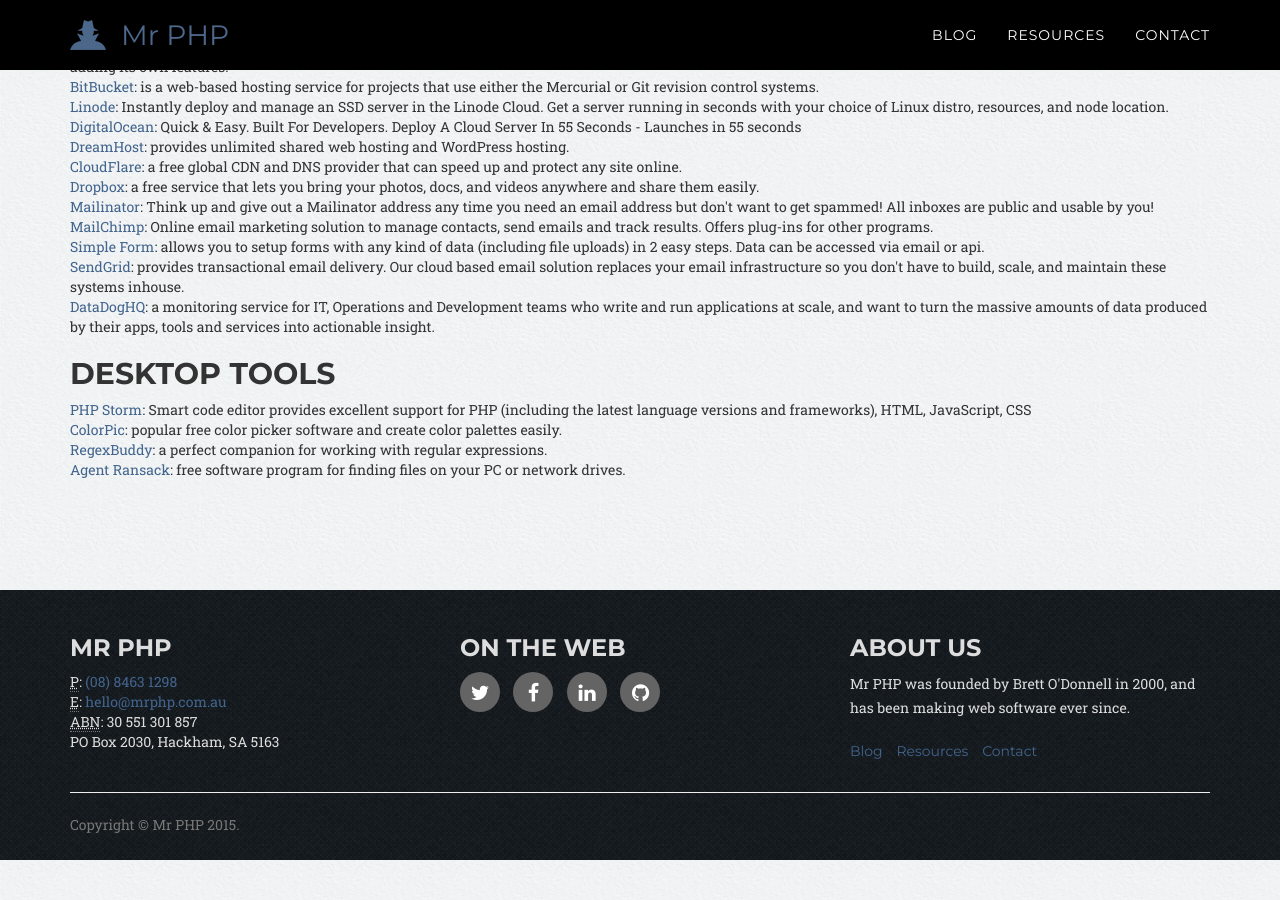
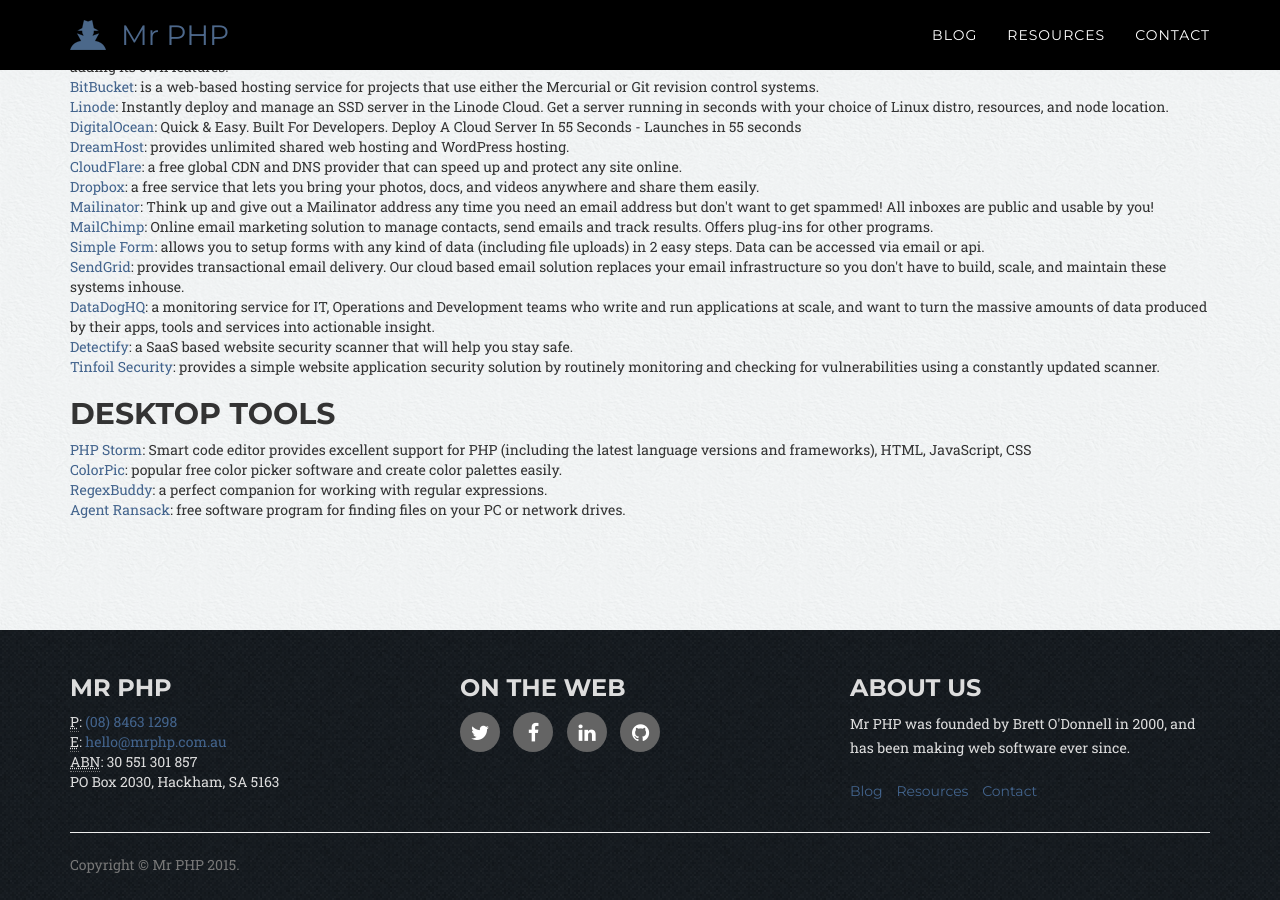
Before and after one commit to mr-php/mr-php.github.io, a Jekyll site: the page built from resources.html, in a window 1280 px wide and 900 px high, scrolled down 1399 px. Built offline with Jekyll 4.4.1, drawn with Linux system fonts in a browser that asks for light colours; nearby versions of some CDN libraries; some web fonts are replaced; Markdown is read by kramdown in place of the engine named in the settings; before the commit the page ends 2259 px from its top, so only the background shows below that.

Commit message:
added security resources

```diff
--- a/resources.html
+++ b/resources.html
@@ -146,6 +146,12 @@
     <li>
         <a href="https://www.datadoghq.com/">DataDogHQ</a>: a monitoring service for IT, Operations and Development teams who write and run applications at scale, and want to turn the massive amounts of data produced by their apps, tools and services into actionable insight.
     </li>
+    <li>
+        <a href="https://detectify.com/">Detectify</a>: a SaaS based website security scanner that will help you stay safe.
+    </li>
+    <li>
+        <a href="https://www.tinfoilsecurity.com/">Tinfoil Security</a>: provides a simple website application security solution by routinely monitoring and checking for vulnerabilities using a constantly updated scanner.
+    </li>
 </ul>
 
 <h2>Desktop Tools</h2>
```
